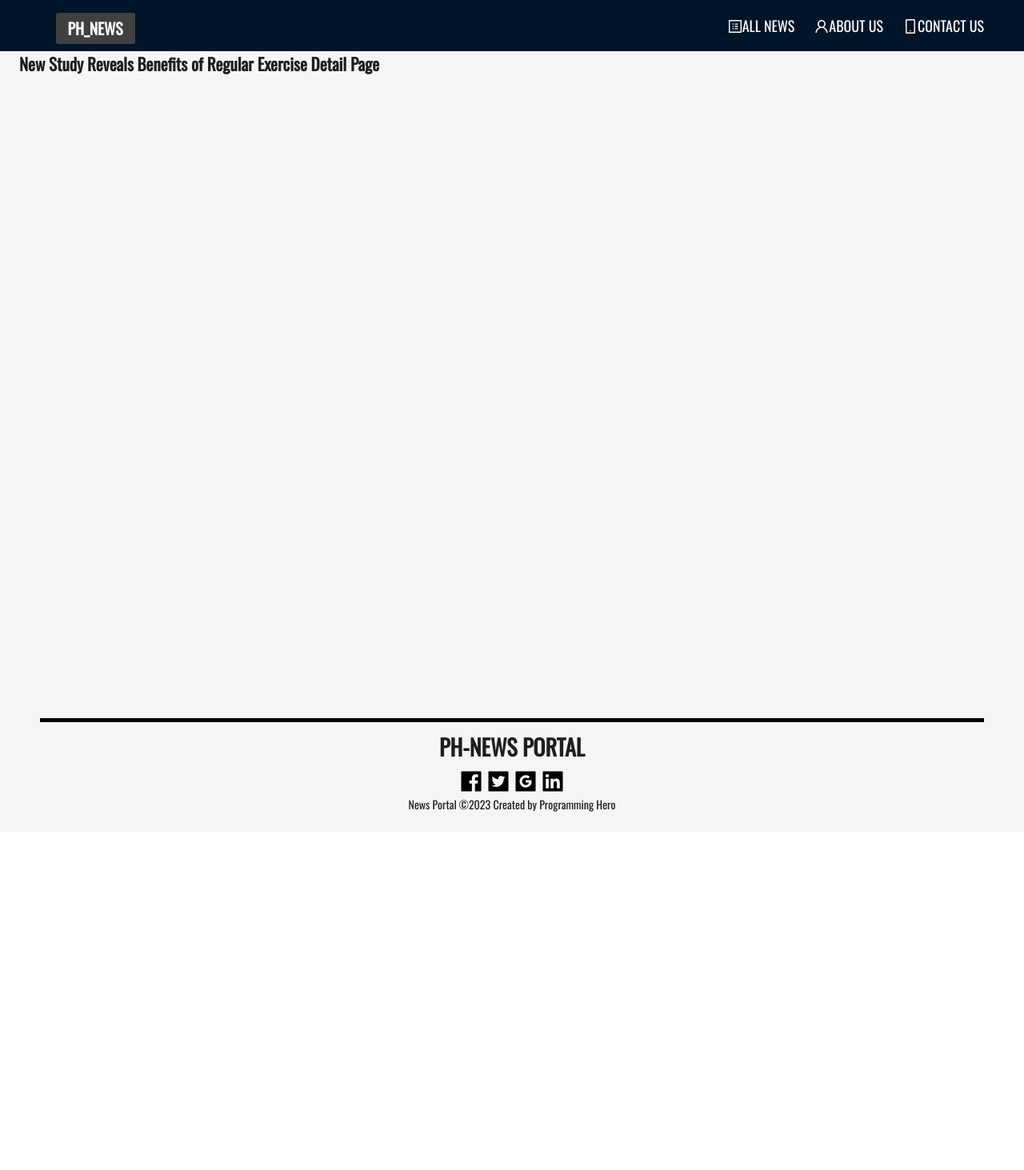
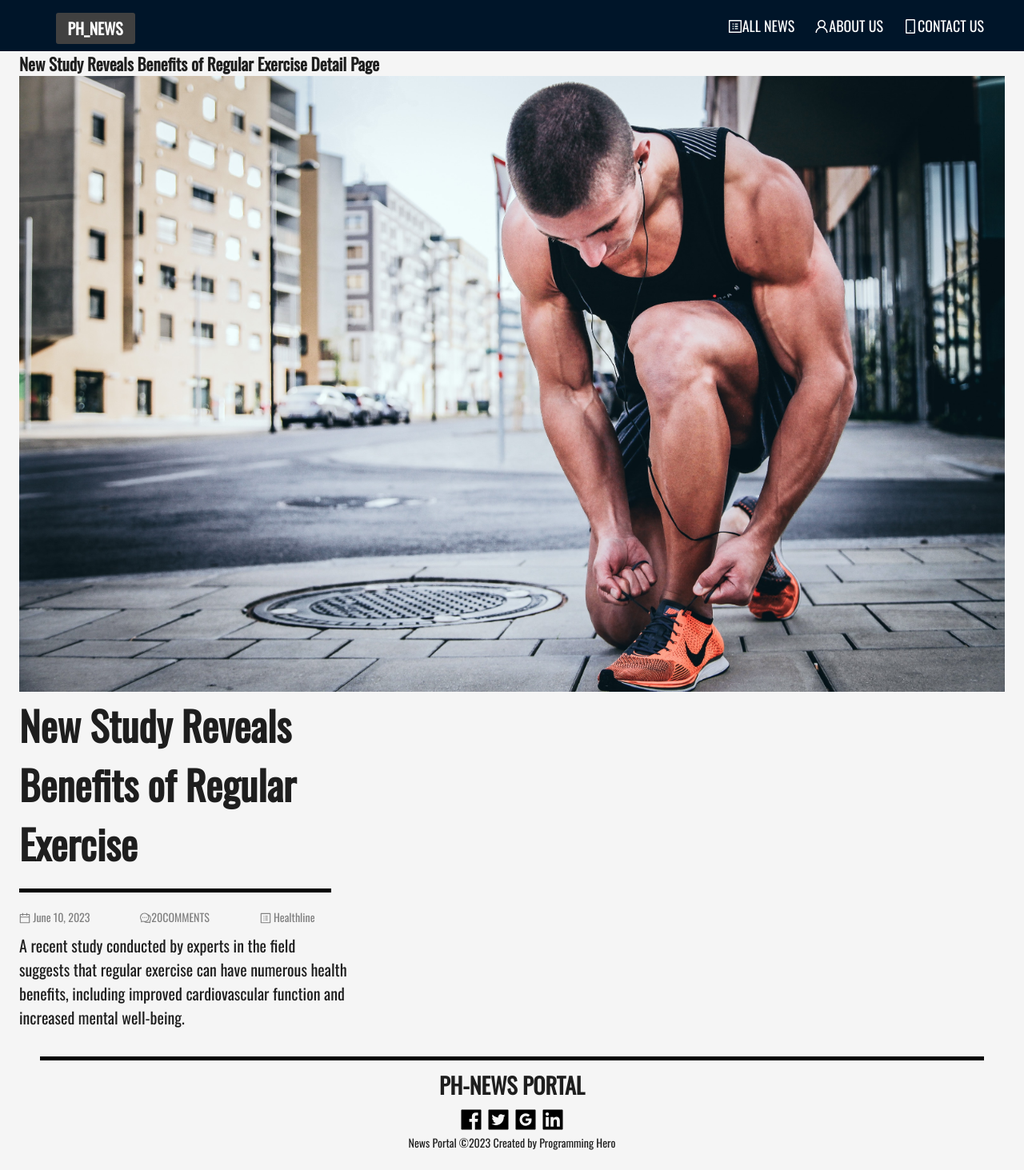
Before and after one commit to sarwar-asik/All-Nextjs, a Next.js app: page /news/1 in a window 1280 px wide. Shown: the whole page at 80% size. Before the commit the page ends 1040 px from the top, so only its background shows below. Built offline with nearby package versions, Linux system fonts and the light colour scheme; data requests are answered from the project's data file.

Commit message:
newsDetails

```diff
--- a/src/components/Layouts/RootLayout.js
+++ b/src/components/Layouts/RootLayout.js
@@ -39,7 +39,7 @@ const RootLayout = ({ children }) => {
           </h1>
         </div>
         <Menu theme="dark" mode="vertical" className={styles.menu_items}>
-          <Link href="/allNews">
+          <Link href="/allnews">
             <items>
               <ProfileOutlined />
               All News
--- a/src/components/UI/Banner.js
+++ b/src/components/UI/Banner.js
@@ -92,6 +92,8 @@ const Banner = () => (
       </Row>
     </div>
     {/* slider-2 */}
+
+
     <div>
       <Row>
         <Col
--- a/src/pages/index.js
+++ b/src/pages/index.js
@@ -31,7 +31,7 @@ HomePage.getLayout = function getLayout(page) {
 export const getStaticProps = async () => {
   const res = await fetch("http://localhost:5000/news");
   const data = await res.json();
-  console.log("🚀 ~ file: index.js:32 ~ getStaticProps ~ data:", data);
+  // console.log("🚀 ~ file: index.js:32 ~ getStaticProps ~ data:", data);
 
   return {
     props: {
--- a/src/pages/news/[newsId].js
+++ b/src/pages/news/[newsId].js
@@ -1,10 +1,105 @@
 import RootLayout from "@/components/Layouts/RootLayout";
+import { Col, Row } from "antd";
+import Image from "next/image";
 import React from "react";
+import {
+  ArrowRightOutlined,
+  CalendarOutlined,
+  CommentOutlined,
+  ProfileOutlined,
+} from "@ant-design/icons";
 
 const NewsDetailPage = ({ news }) => {
+  if (!news) {
+    return (
+      <p style={{ fontFamily: 800, fontSize: "4rem", color: "black" ,textAlign:"center"}}>
+        Loading .........
+      </p>
+    );
+  }
+
+  const { title, image_url, description, comment_count, release_date, author } =
+    news;
   return (
     <div>
       <h2> {news?.title} Detail Page </h2>
+      <Row
+      // gutter={{
+      //   xs: 8,
+      //   sm: 16,
+      //   md: 24,
+      //   lg: 32 ,
+      // }}
+      >
+        <Col className="gutter-row ">
+          <div
+            style={
+              {
+                //   background: "#0092ff",
+                //   padding: "8px 0",
+              }
+            }
+          >
+            <Image
+              src={image_url}
+              alt="Image"
+              height={300}
+              width={500}
+              layout="responsive"
+            />
+          </div>
+        </Col>
+        <Col className="gutter-row">
+          <div
+          // style={{
+          //   background: "#0092ff",
+          //   padding: "8px 0",
+          // }}
+          >
+            <Row>
+              <Col
+                lg={{
+                  span: 8,
+                }}
+              >
+                <h1 style={{ fontSize: "50px" }}>{title}</h1>
+                <div
+                  className="line"
+                  style={{
+                    height: "5px",
+                    margin: "20px 0",
+                    background: "#000",
+                    width: "95%",
+                  }}
+                ></div>
+
+                <p
+                  style={{
+                    display: "flex",
+                    justifyContent: "space-between",
+                    width: "90%",
+                    color: "gray",
+                    margin: "10px 0px",
+                  }}
+                >
+                  <span>
+                    <CalendarOutlined /> {release_date}
+                  </span>
+                  <span>
+                    <CommentOutlined />
+                    {comment_count}COMMENTS
+                  </span>
+                  <span>
+                    <ProfileOutlined /> {author}
+                  </span>
+                </p>
+
+                <p style={{ fontSize: "20px" }}>{description}</p>
+              </Col>
+            </Row>
+          </div>
+        </Col>
+      </Row>
     </div>
   );
 };
@@ -21,7 +116,7 @@ export const getStaticPaths = async () => {
   const paths = newses?.map((news) => ({
     params: { newsId: news?.id },
   }));
-  return { paths, fallback: false };
+  return { paths, fallback: false};
 };
 
 export const getStaticProps = async (context) => {
@@ -29,7 +124,7 @@ export const getStaticProps = async (context) => {
 
   const res = await fetch(`http://localhost:5000/news/${params?.newsId}`);
   const data = await res.json();
-  console.log("🚀 ~ file: [newsId].js:21 ~ getStaticProps ~ data:", data);
+  //   console.log("🚀 ~ file: [newsId].js:21 ~ getStaticProps ~ data:", data);
   return {
     props: {
       news: data,
```
Also changed, not shown: src/pages/allnews.js (added, +92 -0 lines).
